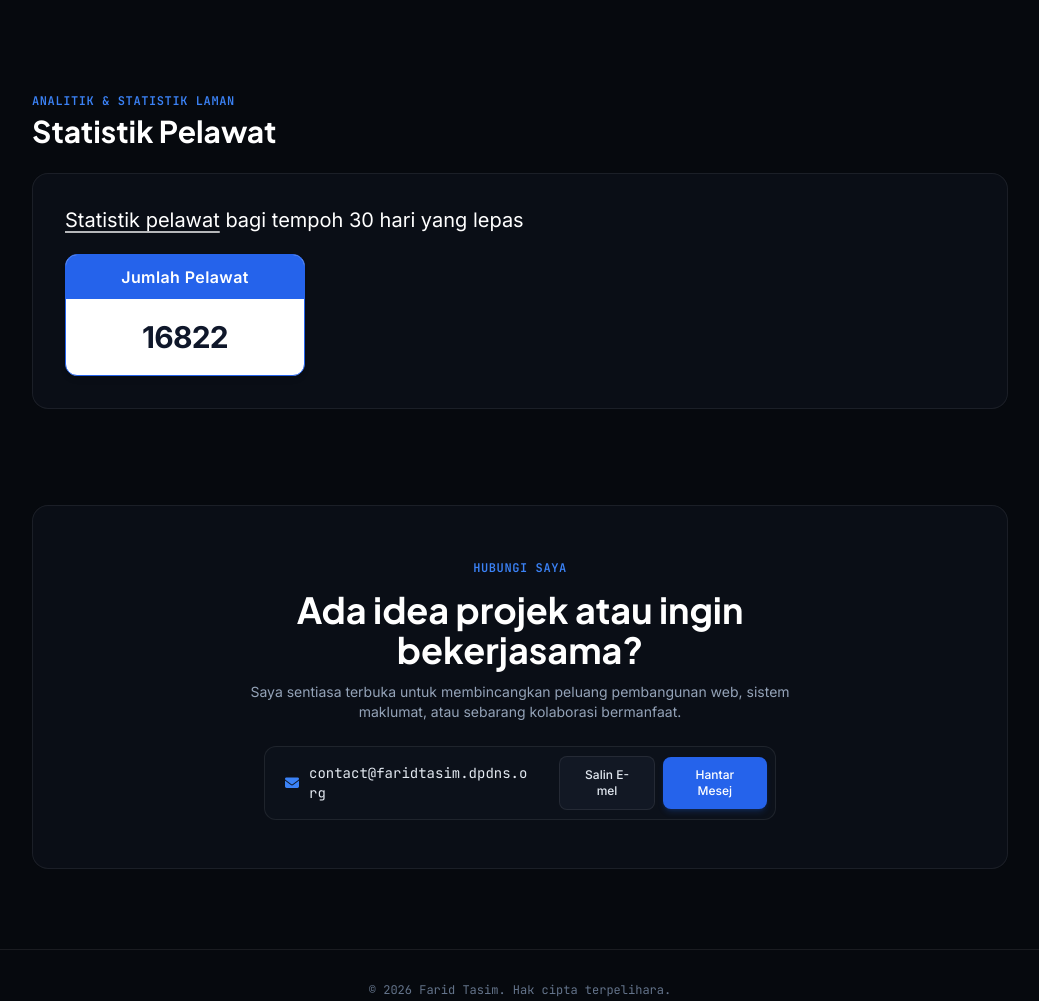
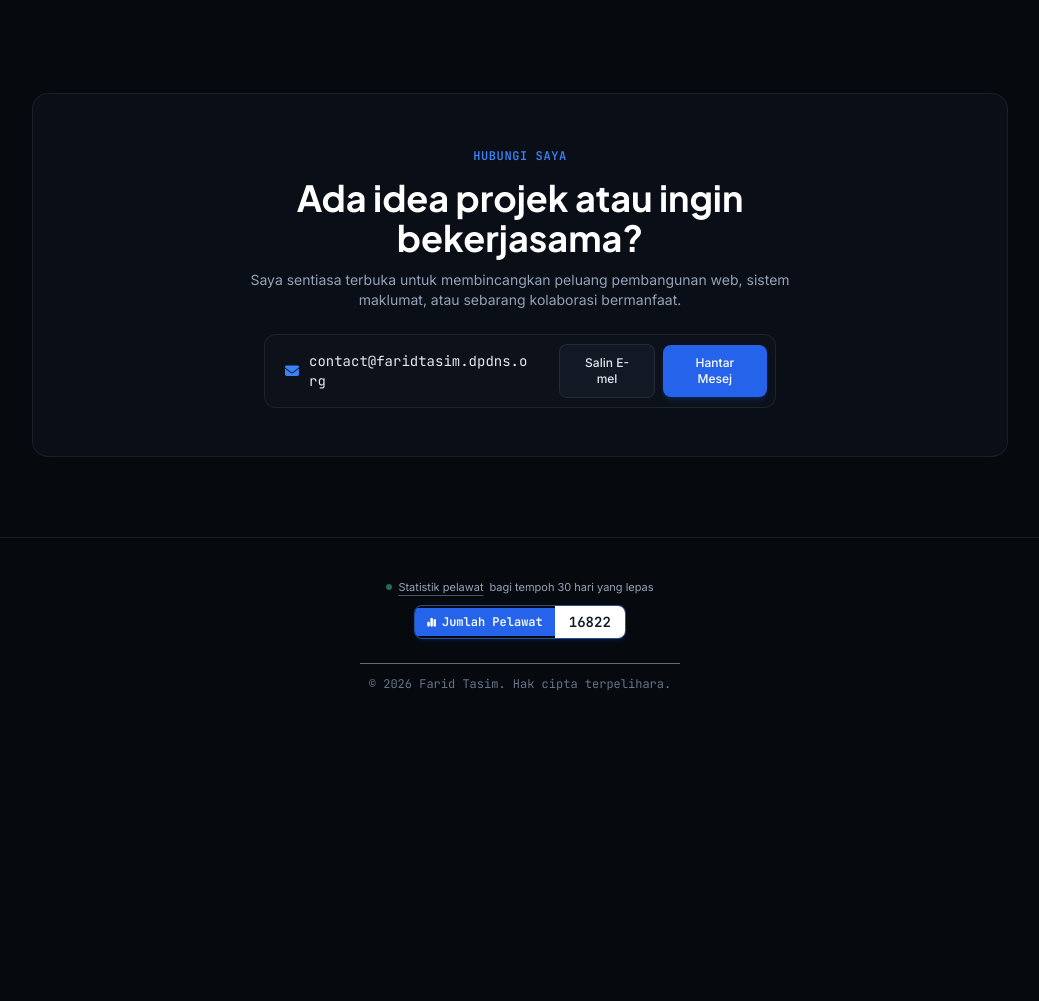
Before and after one commit to Faridexholic92/FaridTasim, a plain HTML site: page index.html in a window 1280 px wide. Shown: the part 3087-4088 px from the top of the page, without its empty margins (120-1159 px from the left). After the commit the page ends 3819 px from the top, so only its background shows below. Drawn offline with nearby package versions, Linux system fonts and the light colour scheme.

Commit message:
Pindahkan widget statistik pelawat ke footer dengan rekaan badge kecil dan kemas

```diff
--- a/index.html
+++ b/index.html
@@ -653,36 +653,6 @@
 
     </section>
 
-    <!-- Visitor Analytics Section (Widget Statistik Pelawat) -->
-    <section id="visitors" class="space-y-4 sm:space-y-6 scroll-mt-20">
-
-      <div>
-        <span class="text-xs font-mono font-semibold text-brand-500 tracking-wider uppercase block" data-i18n="visitor_tag">ANALITIK & STATISTIK LAMAN</span>
-        <h2 class="text-2xl sm:text-3xl font-display font-bold text-white mt-1" data-i18n="visitor_heading">Statistik Pelawat</h2>
-      </div>
-
-      <div class="pro-card p-5 sm:p-8 space-y-5">
-
-        <h3 class="text-base sm:text-xl text-white font-normal">
-          <span class="underline underline-offset-4 decoration-white/70" data-i18n="visitor_card_title">Statistik pelawat</span> <span data-i18n="visitor_card_period">bagi tempoh 30 hari yang lepas</span>
-        </h3>
-
-        <!-- Single Metric Box Matching Reference Style: Jumlah Pelawat Sahaja -->
-        <div class="w-full max-w-[220px] sm:max-w-[240px]">
-          <div class="rounded-xl overflow-hidden border border-blue-600 bg-white shadow-md flex flex-col">
-            <div class="bg-blue-600 py-2 sm:py-2.5 px-3 text-center text-white font-semibold text-xs sm:text-base tracking-wide" data-i18n="stat_visitors">
-              Jumlah Pelawat
-            </div>
-            <div class="py-3.5 sm:py-5 px-3 text-center text-slate-900 font-bold text-xl sm:text-3xl font-sans tracking-tight" id="val-visitors">
-              16821
-            </div>
-          </div>
-        </div>
-
-      </div>
-
-    </section>
-
     <!-- Contact Section -->
     <section id="contact" class="space-y-6 sm:space-y-8 scroll-mt-20">
 
@@ -720,9 +690,36 @@
 
   </main>
 
-  <!-- Clean Professional Footer -->
-  <footer class="border-t border-surface-border py-8 px-4 sm:px-6 text-center text-xs text-slate-500 font-mono">
-    <p class="max-w-5xl mx-auto">© 2026 Farid Tasim. <span data-i18n="footer_rights">Hak cipta terpelihara.</span></p>
+  <!-- Clean Professional Footer with Compact Visitor Badge -->
+  <footer class="border-t border-surface-border py-10 px-4 sm:px-6 text-center text-xs text-slate-500 font-mono">
+    <div class="max-w-5xl mx-auto space-y-6">
+
+      <!-- Sleek Bottom Visitor Badge (Kecik & Cantik Macam Website Lain) -->
+      <div id="visitors" class="inline-flex flex-col items-center gap-2.5 scroll-mt-20">
+        <div class="text-[11px] text-slate-400 font-sans flex items-center justify-center gap-1.5 flex-wrap">
+          <span class="w-1.5 h-1.5 rounded-full bg-emerald-400 animate-pulse shrink-0"></span>
+          <span class="underline underline-offset-4 decoration-slate-600" data-i18n="visitor_card_title">Statistik pelawat</span>
+          <span data-i18n="visitor_card_period">bagi tempoh 30 hari yang lepas</span>
+        </div>
+
+        <!-- Sleek Dual-Tone Pill Badge -->
+        <div class="inline-flex items-center rounded-lg overflow-hidden border border-blue-500/60 shadow-md shadow-blue-600/10 hover:border-blue-400 transition group cursor-default">
+          <div class="bg-blue-600 text-white font-semibold text-xs px-3 py-1.5 flex items-center gap-1.5" data-i18n="stat_visitors">
+            <i class="fas fa-chart-simple text-[10px] group-hover:scale-110 transition"></i>
+            <span>Jumlah Pelawat</span>
+          </div>
+          <div class="bg-white text-slate-900 font-bold font-mono text-xs sm:text-sm px-3.5 py-1.5 flex items-center justify-center min-w-[70px]" id="val-visitors">
+            16821
+          </div>
+        </div>
+      </div>
+
+      <!-- Copyright -->
+      <p class="pt-3 text-slate-500 text-xs border-t border-surface-border/40 max-w-xs mx-auto">
+        © 2026 Farid Tasim. <span data-i18n="footer_rights">Hak cipta terpelihara.</span>
+      </p>
+
+    </div>
   </footer>
 
   <!-- Scripts: i18n, Mobile Menu & Utilities -->
```
